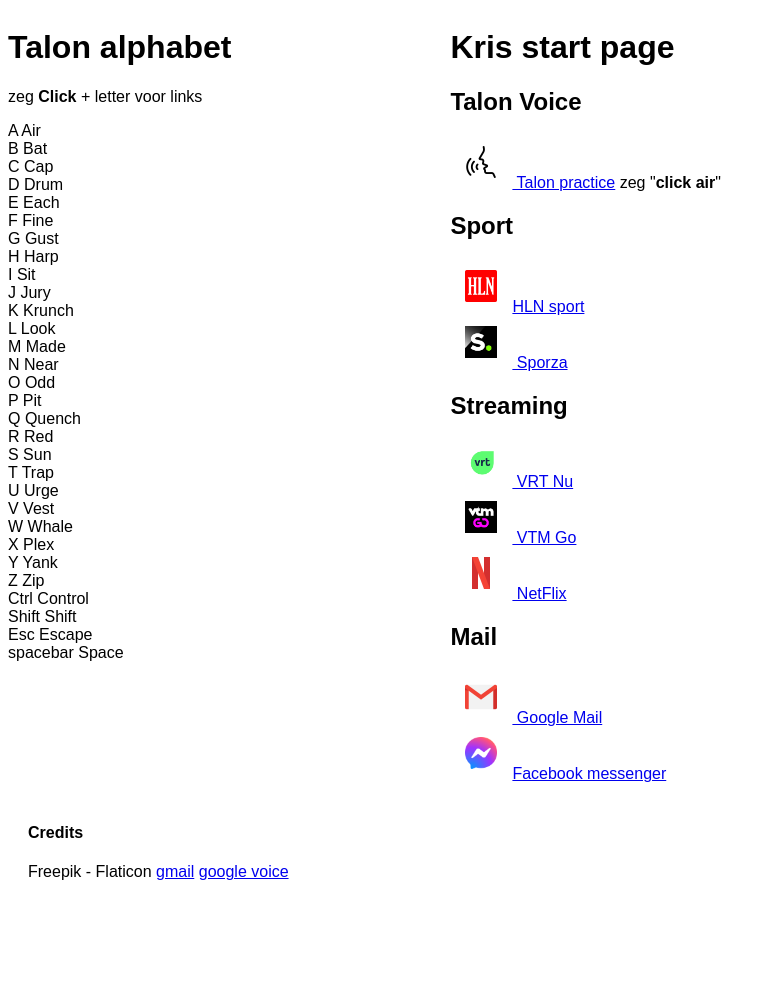
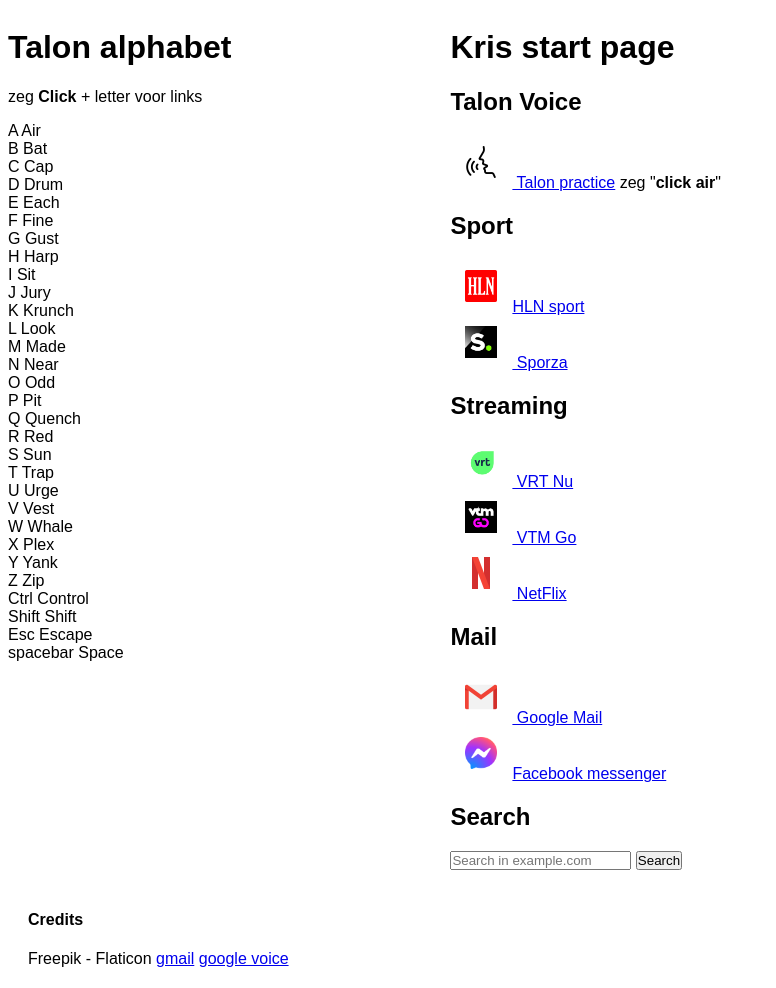
Before and after one commit to cverbiest/KrisLink, a plain HTML site: page docs/index.html in a window 1280 px wide. Shown: the whole page, without its empty margins (0-776 px from the left). Before the commit the page ends 901 px from the top, so only its background shows below. Drawn offline with Linux system fonts and the light colour scheme.

Commit message:
add search

```diff
--- a/docs/index.html
+++ b/docs/index.html
@@ -64,7 +64,12 @@
         <h2>Mail </h2>
         <a class="logolink" href="https://mail.google.com"><img class="logo" src="assets/gmail.png" > Google Mail</a><br>
         <a class="logolink" href="https://www.messenger.com"><img class="logo" src="assets/messenger.png" >Facebook messenger</a><br>
-
+<h2>Search</h2>
+<form action="https://www.google.com/search" class="searchform" method="get" name="searchform" target="_blank">
+    <input name="sitesearch" type="hidden" value="example.com">
+    <input autocomplete="on" class="form-control search" name="q" placeholder="Search in example.com" required="required"  type="text">
+    <button class="button" type="submit">Search</button>
+    </form>
     </div>
     <div class="padcolumn"></div>
 </div>
```
